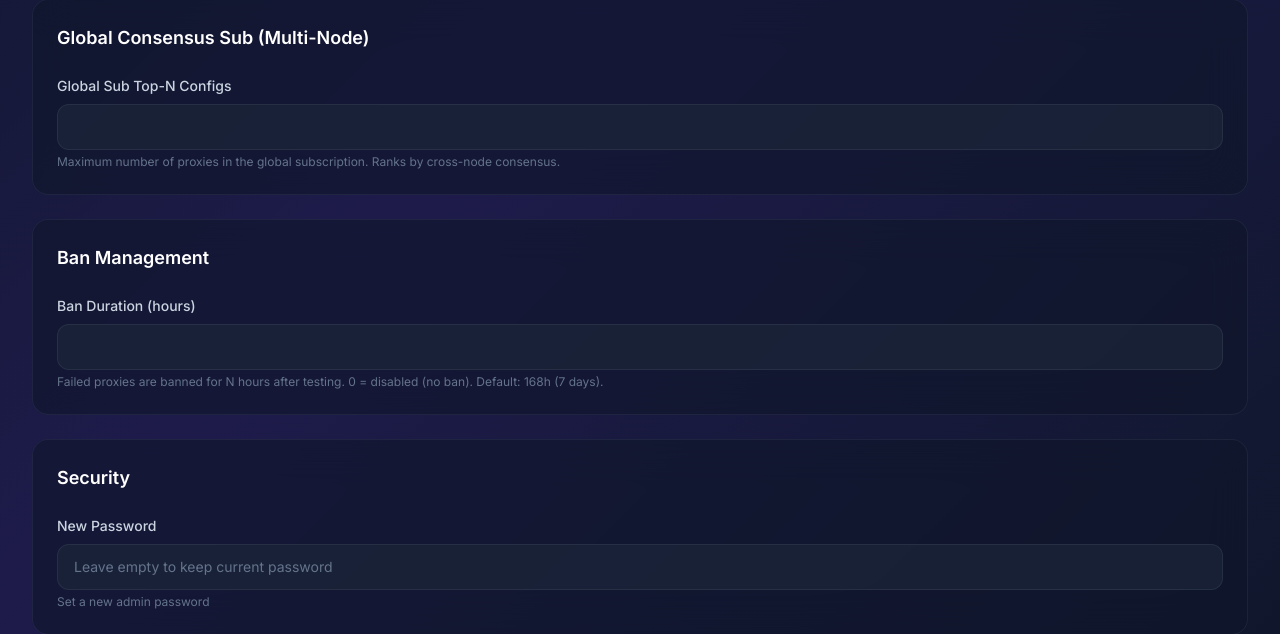
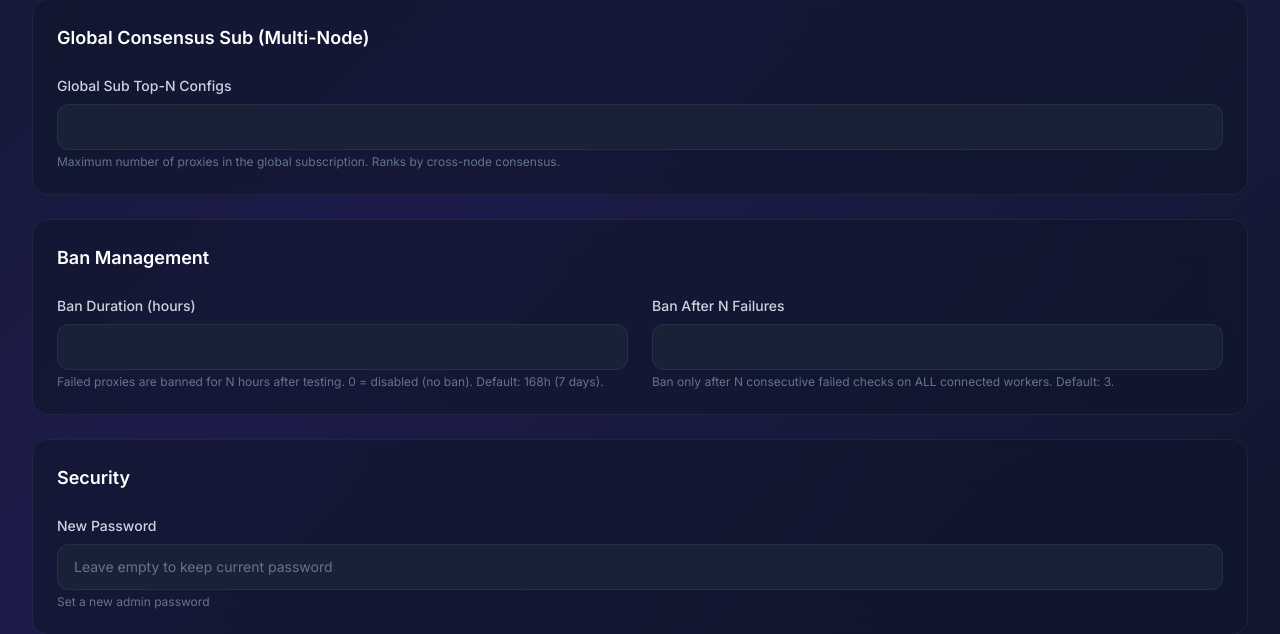
Before and after one commit to GoGoButters/VLESS-Checker, a FastAPI app: template templates/settings.html in a window 1280 px wide. Shown: the part 1513-2147 px from the top of the page. Run offline with FastAPI, Linux system fonts and the light colour scheme; the template is opened without the code that fills it, so the values that code supplies are empty.

Commit message:
Fix critical bugs and implement consensus-based ban logic (May 2026 update)

```diff
--- a/database.py
+++ b/database.py
@@ -43,6 +43,8 @@ class RawProxy(SQLModel, table=True):
     raw_url: str = Field(unique=True, index=True)
     fetched_at: str = Field(default_factory=lambda: datetime.now(timezone.utc).isoformat())
     banned_until: Optional[str] = Field(default=None, index=True)  # ISO timestamp or None
+
+    consecutive_failures: int = Field(default=0)  # Consecutive check cycles failed on ALL workers
 
 
 class TestUrl(SQLModel, table=True):
@@ -94,6 +96,8 @@ class Settings(SQLModel, table=True):
 
     # Ban settings
     ban_duration_hours: int = Field(default=168)  # 7 days = 168 hours, 0 = disabled
+
+    ban_after_n_failures: int = Field(default=3)  # Ban after N consecutive failures on ALL workers
 
 
 class Node(SQLModel, table=True):
@@ -157,6 +161,8 @@ def _migrate_db():
             ("webhook_min_ul_kbps", "INTEGER DEFAULT 0"),
             ("webhook_rename_prefix", "TEXT DEFAULT ''"),
             ("ban_duration_hours", "INTEGER DEFAULT 168"),
+
+            ("ban_after_n_failures", "INTEGER DEFAULT 3"),
         ]
         for col_name, col_def in settings_migrations:
             if col_name not in existing:
@@ -175,6 +181,9 @@ def _migrate_db():
         raw_existing = {row[1] for row in cursor.fetchall()}
         if "banned_until" not in raw_existing:
             conn.execute("ALTER TABLE raw_proxies ADD COLUMN banned_until TEXT DEFAULT NULL")
+
+        if "consecutive_failures" not in raw_existing:
+            conn.execute("ALTER TABLE raw_proxies ADD COLUMN consecutive_failures INTEGER DEFAULT 0")
 
         conn.commit()
         conn.close()
--- a/main.py
+++ b/main.py
@@ -12,7 +12,7 @@ import logging
 import secrets
 import hashlib
 from collections import defaultdict
-from datetime import datetime, timezone
+from datetime import datetime, timezone, timedelta
 
 from fastapi import FastAPI, Request, Form, HTTPException, Header
 from fastapi.responses import RedirectResponse, PlainTextResponse, HTMLResponse
@@ -167,6 +167,8 @@ async def on_startup():
                 node_api_token=secrets.token_hex(16),
                 node_check_top_n=50,
                 ban_duration_hours=168,
+
+                ban_after_n_failures=3,
             )
             session.add(settings)
 
@@ -415,6 +417,8 @@ async def settings_save(
     webhook_min_ul_kbps: int = Form(0),
     webhook_rename_prefix: str = Form(""),
     ban_duration_hours: int = Form(168),
+
+    ban_after_n_failures: int = Form(3),
     new_password: str = Form(""),
 ):
     user = get_current_user(request)
@@ -435,7 +439,9 @@ async def settings_save(
             settings.webhook_min_dl_kbps = max(0, webhook_min_dl_kbps)
             settings.webhook_min_ul_kbps = max(0, webhook_min_ul_kbps)
             settings.webhook_rename_prefix = webhook_rename_prefix.strip()
-            settings.ban_duration_hours = max(1, ban_duration_hours)
+
+            settings.ban_duration_hours = max(0, ban_duration_hours)
+            settings.ban_after_n_failures = max(1, ban_after_n_failures)
             if new_password.strip():
                 settings.admin_pass_hash = hash_password(new_password.strip())
             session.add(settings)
@@ -740,8 +746,94 @@ async def node_post_results(request: Request, authorization: str = Header(None))
         session.commit()
 
     logger.info(f"Node {node_id} reported {len(results)} results ({passed} passed)")
+
+    # Evaluate bans across all nodes
+    _evaluate_bans()
+
     return {"status": "ok", "accepted": len(results)}
 
+
+def _evaluate_bans():
+    """Evaluate ban status for all proxies based on cross-node consensus.
+
+    Rules:
+    - A proxy is considered 'failed' only if it failed on ALL connected workers
+    - If it passed on at least one worker → reset consecutive_failures to 0
+    - Ban only after N consecutive failures (ban_after_n_failures setting)
+    """
+    try:
+        with Session(engine) as session:
+            settings = session.exec(select(Settings)).first()
+            if not settings or settings.ban_duration_hours <= 0:
+                return  # Bans disabled
+
+            ban_threshold = settings.ban_after_n_failures or 3
+            ban_duration = settings.ban_duration_hours
+
+            # Get all online nodes that have reported results
+            nodes = session.exec(select(Node).where(Node.is_online == True)).all()
+            if not nodes:
+                return
+
+            node_ids = [n.id for n in nodes]
+
+            # Get all NodeProxyResults grouped by raw_url
+            all_results = session.exec(select(NodeProxyResult)).all()
+
+            # Build per-proxy result map: raw_url -> {node_id: tests_passed}
+            proxy_node_results = defaultdict(dict)
+            for r in all_results:
+                if r.node_id in node_ids:
+                    proxy_node_results[r.raw_url][r.node_id] = r.tests_passed
+
+            # Get all raw proxies that were tested (have results from at least one node)
+            tested_urls = set(proxy_node_results.keys())
+            if not tested_urls:
+                return
+
+            # Evaluate each tested proxy
+            banned_count = 0
+            reset_count = 0
+            now_iso = datetime.now(timezone.utc).isoformat()
+
+            for raw_url in tested_urls:
+                rp = session.exec(select(RawProxy).where(RawProxy.raw_url == raw_url)).first()
+                if not rp:
+                    continue
+
+                node_results = proxy_node_results[raw_url]
+
+                # Check if proxy passed on at least one worker
+                passed_on_any = any(tp > 0 for tp in node_results.values())
+
+                if passed_on_any:
+                    # Passed on at least one node → reset failures, unban if banned
+                    if rp.consecutive_failures > 0:
+                        rp.consecutive_failures = 0
+                        rp.banned_until = None
+                        reset_count += 1
+                else:
+                    # Failed on all nodes that tested it
+                    # Only count as failure if tested on ALL connected nodes
+                    tested_on_all = all(nid in node_results for nid in node_ids)
+                    if tested_on_all:
+                        rp.consecutive_failures += 1
+                        if rp.consecutive_failures >= ban_threshold:
+                            ban_until = (datetime.now(timezone.utc) + timedelta(hours=ban_duration)).isoformat()
+                            rp.banned_until = ban_until
+                            banned_count += 1
+
+                session.add(rp)
+
+            session.commit()
+
+            if banned_count > 0:
+                logger.info(f"Banned {banned_count} proxies (failed {ban_threshold}+ times on all {len(node_ids)} nodes, ban={ban_duration}h)")
+            if reset_count > 0:
+                logger.info(f"Reset {reset_count} proxy failure counters (passed on at least one node)")
+
+    except Exception as e:
+        logger.error(f"Error evaluating bans: {e}", exc_info=True)
 
 @app.post("/api/node/heartbeat")
 async def node_heartbeat(request: Request, authorization: str = Header(None)):
@@ -829,7 +921,13 @@ async def _background_fetch():
                 .where(NodeProxyResult.tests_passed > 0)
                 .distinct()
             ).all()
-            good_proxies = [str(row[0]) for row in results if row[0]]
+
+            # Handle both tuple and scalar results from SQLModel
+            good_proxies = []
+            for row in results:
+                url = row[0] if isinstance(row, tuple) else row
+                if url:
+                    good_proxies.append(str(url))
             logger.info(f"Found {len(good_proxies)} good proxies from previous tests")
 
         # Pass session to update last_config_count
--- a/node/config.py
+++ b/node/config.py
@@ -1,3 +1,4 @@
+
 import os
 from pathlib import Path
 
--- a/node/requirements.txt
+++ b/node/requirements.txt
@@ -1,3 +1,4 @@
-httpx==0.27.0
+
+httpx[socks]==0.28.1
 pydantic-settings==2.2.1
 pydantic==2.6.4
--- a/scheduler.py
+++ b/scheduler.py
@@ -72,12 +72,19 @@ async def _scheduler_loop():
 
             # Get good proxies from previous tests (tests_passed >0)
             with Session(engine) as session:
-                good_proxies = session.exec(
+
+                good_results = session.exec(
                     select(NodeProxyResult.raw_url)
                     .where(NodeProxyResult.tests_passed >0)
                     .distinct()
                 ).all()
-                good_proxies = [row[0] for row in good_proxies]
+
+                # Handle both tuple and scalar results from SQLModel
+                good_proxies = []
+                for row in good_results:
+                    url = row[0] if isinstance(row, tuple) else row
+                    if url:
+                        good_proxies.append(str(url))
                 logger.info(f"Scheduler: found {len(good_proxies)} good proxies from previous tests")
 
             # Pass session to update last_config_count and skip disabled
--- a/templates/settings.html
+++ b/templates/settings.html
@@ -149,12 +149,22 @@
 
     <div class="glass rounded-2xl p-6">
         <h2 class="text-lg font-semibold text-white mb-6">{{ t(request, 'settings_ban_mgmt', default='Ban Management') }}</h2>
+
+        <div class="grid grid-cols-1 md:grid-cols-2 gap-6">
             <div>
                 <label for="ban_duration_hours" class="block text-sm font-medium text-slate-300 mb-2">{{ t(request, 'settings_ban_duration', default='Ban Duration (hours)') }}</label>
                 <input type="number" name="ban_duration_hours" id="ban_duration_hours" min="0" max="8760"
                         value="{{ settings.ban_duration_hours }}"
                         class="w-full px-4 py-3 rounded-xl bg-slate-800/60 border border-slate-600/30 text-white outline-none text-sm">
                 <p class="text-xs text-slate-500 mt-1">{{ t(request, 'settings_ban_duration_desc', default='Failed proxies are banned for N hours after testing. 0 = disabled (no ban). Default: 168h (7 days).') }}</p>
+            </div>
+            <div>
+                <label for="ban_after_n_failures" class="block text-sm font-medium text-slate-300 mb-2">{{ t(request, 'settings_ban_failures', default='Ban After N Failures') }}</label>
+                <input type="number" name="ban_after_n_failures" id="ban_after_n_failures" min="1" max="100"
+                        value="{{ settings.ban_after_n_failures }}"
+                        class="w-full px-4 py-3 rounded-xl bg-slate-800/60 border border-slate-600/30 text-white outline-none text-sm">
+                <p class="text-xs text-slate-500 mt-1">{{ t(request, 'settings_ban_failures_desc', default='Ban only after N consecutive failed checks on ALL connected workers. Default: 3.') }}</p>
+            </div>
         </div>
     </div>
 
--- a/templates/subscriptions.html
+++ b/templates/subscriptions.html
@@ -1,3 +1,4 @@
+
 {% extends "base.html" %}
 {% block title %}{{ t(request, 'subs_title') }} — {{ t(request, 'app_title') }}{% endblock %}
 
```
Also changed, not shown: node/main.py (+40 -16 lines), subs_manager.py (+21 -11 lines), README.md. Lines whose indentation alone changed are shown as unchanged.
